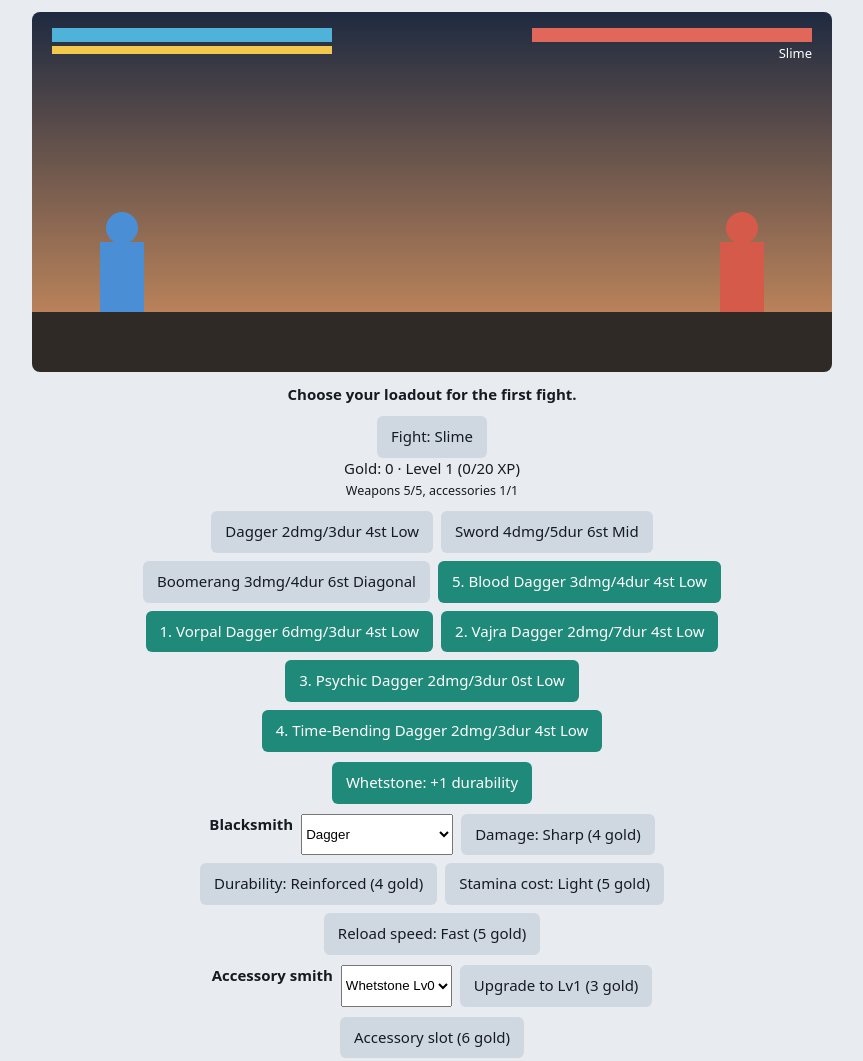
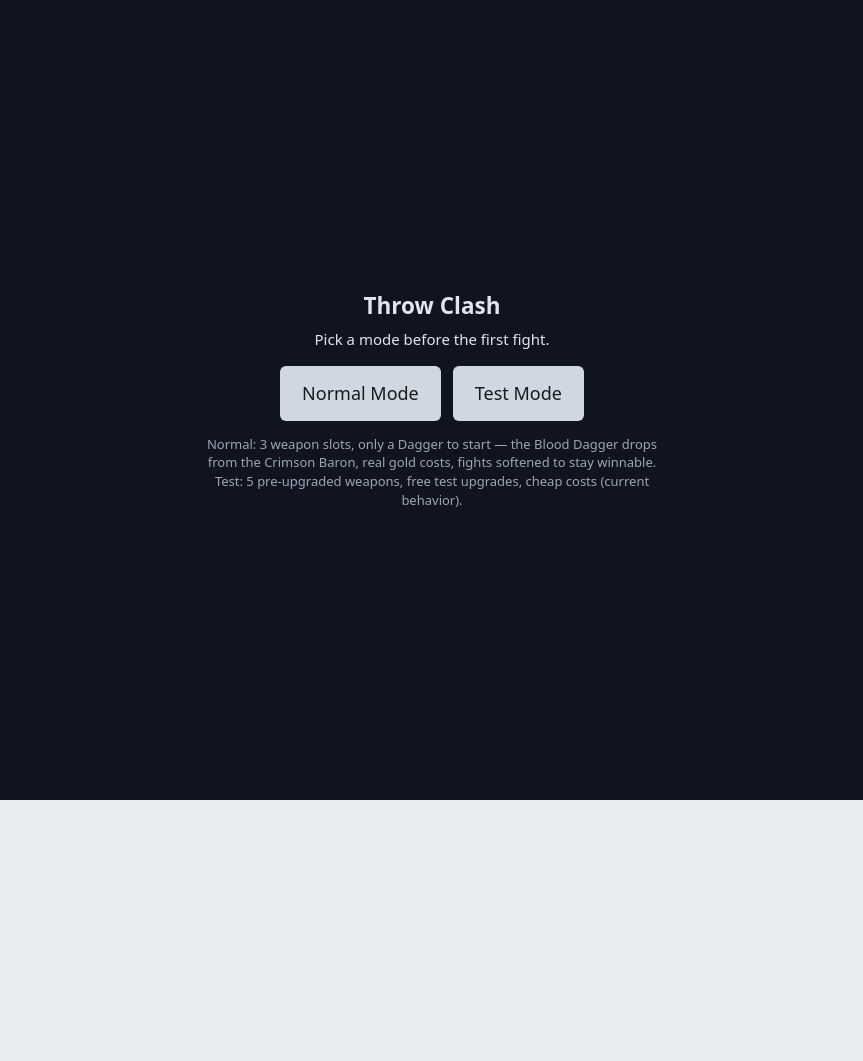
Before and after one commit to heiren39/throw-clash, a plain HTML site: page index.html in a window 1280 px wide. Shown: the top 1061 px of the page, without its empty margins (208-1071 px from the left). After the commit the page ends 800 px from the top, so only its background shows below. Drawn offline with Linux system fonts and the light colour scheme.

Commit message:
Add Test/Normal mode selector and click-advance evolution popup

```diff
--- a/index.html
+++ b/index.html
@@ -23,6 +23,7 @@ p{max-width:640px;color:var(--mut);margin:12px 0 0;text-align:center}
 <div class="row" id="ab"></div>
 <div id="pn"></div>
 <div id="bp"><div><h3>🩸 The Blood Dagger</h3><p style="color:inherit">It drinks what it spills. Every <b>10 throws</b> feeds it enough for <b>one more blacksmith upgrade</b>, in any category.</p><p style="color:inherit">Unlike every other weapon, it can reach <b>level 4 in damage, durability, stamina cost and reload speed</b>: 16 upgrades for 160 uses. It <b>cannot be upgraded without being used</b>. Max out damage, durability and stamina cost and its true form awakens.</p><button id="bpx">Understood</button></div></div><div id="ep" style="position:fixed;inset:0;display:none;align-items:center;justify-content:center;background:rgba(4,6,18,.82);z-index:30;padding:16px"><div style="max-width:520px;text-align:center;background:linear-gradient(#1c1440,#0a0620);color:#e8edf3;border:2px solid #c9a227;border-top:10px solid #c9a227;border-radius:12px;padding:22px;box-shadow:0 0 44px rgba(201,162,39,.55)"><h3 id="ept" style="margin:0 0 10px;font-size:22px;text-shadow:0 0 16px rgba(255,200,80,.9)"></h3><p id="eps" style="color:#c3cadd;line-height:1.55;margin:0 0 14px"></p><button id="epx" style="font:inherit;background:#2a2350;color:#ffe9ad;border:0;border-radius:6px;padding:10px 20px;cursor:pointer">Continue</button></div></div>
+<div id="mode" style="position:fixed;inset:0;display:flex;flex-direction:column;align-items:center;justify-content:center;background:#10141f;z-index:40;padding:20px;text-align:center;color:#dfe6f0"><h2 style="margin:0 0 6px">Throw Clash</h2><p style="margin:0 0 16px;max-width:440px;color:#dfe6f0">Pick a mode before the first fight.</p><div style="display:flex;gap:12px;flex-wrap:wrap;justify-content:center"><button data-m="normal" style="font-size:18px;padding:14px 22px">Normal Mode</button><button data-m="test" style="font-size:18px;padding:14px 22px">Test Mode</button></div><p style="margin:14px 0 0;max-width:480px;font-size:13px;color:#9aa6b6">Normal: 3 weapon slots, only a Dagger to start — the Blood Dagger drops from the Crimson Baron, real gold costs, fights softened to stay winnable.<br>Test: 5 pre-upgraded weapons, free test upgrades, cheap costs (current behavior).</p></div>
 <p>Press a weapon (1–5) to throw it on its own arc. Weapons only clash with others on the same arc, so choose an arc to clash or to slip past. When two weapons clash, the one with higher durability wins and loses durability equal to what it broke. Equal durability breaks both. Damage and durability are separate stats: clashes use durability, hits use damage. The boomerang flies the diagonal arc (V) in an oval and only wears down when it hits another boomerang. It can’t be thrown again until it returns, but it’s ready the moment it does, and it takes 5 seconds to recharge if it breaks. R restarts, and H toggles the Scouter’s HP numbers once you have it.</p>
 <script>
 const cv=document.getElementById('c'),x=cv.getContext('2d'),G=300;
@@ -56,11 +57,11 @@ let S={gold:0,own:[1,1,0,0,1,0,0,0,0],ld:[0,1,4],lv:[0,0,0,0,0,0,0,0],acc:[1,0,0
 S.up=TY.map(()=>[0,0,0,0,0]);S.bs=0;S.al=ACC.map(()=>0);S.as=0;
 const prism=()=>S.eq[8]?S.eq.filter(Boolean).length:0;
 const dmg=i=>(TY[i].dm??TY[i].d)+S.up[i][0]+prism(),dur=i=>TY[i].d+S.up[i][1]+(S.eq[0]?1+lv(0):0)+prism(),cost=i=>Math.max(0,SC[i]-S.up[i][2]);
-let P,E,pr,pt,pl=[],sk,over,ecd,sel=1,lt=0;
+let P,E,pr,pt,pl=[],sk,over,ecd,sel=1,lt=0,begun=0;
 const R=(a,b)=>a+Math.random()*(b-a);
-function reset(){const s=cur(),mh=30+3*(S.pl-1)+(S.eq[2]?8+4*lv(2):0)+3*prism(),sm=20+3*(S.pl-1)+3*prism(),eh=Math.round(s.hp*(1+.25*S.world));
+function reset(){const s=cur(),mh=30+3*(S.pl-1)+(S.eq[2]?8+4*lv(2):0)+3*prism(),sm=20+3*(S.pl-1)+3*prism(),eh=Math.round(s.hp*(1+.25*S.world)*(TEST?1:.75));
 P={hp:mh,max:mh,st:sm,sx:sm,vc:{},cd:TY.map(()=>0),h:0,bn:0,bt:0,ps:0};E={hp:eh,max:eh,boss:s.boss?1:0,cd:TY.map(()=>0),h:0,bn:0,bt:0,ps:0,n:s.n+(s.boss?' (boss)':'')+(S.world?' ★'+S.world:'')};pr=[];pt=[];pl=[];sk=0;over=0;ecd=2}
-reset();
+reset();over=3;
 function thr(o,ti,ai){const O=o?E:P,t=TY[ti],a=AR[ai];if(over||O.cd[ti]>0||(!o&&(!S.ld.includes(ti)||P.st<cost(ti)))||!(o?t.arc===ai:S.eq[9]?ai===3:S.eq[3]?(ai<3||t.boom):t.arc===ai))return;if(!o){P.st-=cost(ti);S.up[ti][4]++}O.cd[ti]=t.boom?999:t.cd*1.6*(o?1:[1,.85,.7,.55,.45][S.up[ti][3]])*(!o&&S.eq[1]?Math.max(.2,.8-.05*lv(1)):1);const T=a.T/t.sp,D=t.d+(o?0:S.up[ti][1]+(S.eq[0]?1+lv(0):0)+prism()+Math.floor(P.vc[ti]||0));if(!o)P.vc[ti]=0;
 pr.push({o,ti,ai,d:D,m:D,dm:(t.dm??t.d)+(o?0:S.up[ti][0]+prism()),fxv:!o&&S.up[ti][0]>=4,fxa:!o&&S.up[ti][1]>=4,fxp:o?!!(E.tel&&E.tel.ps):S.up[ti][2]>=4,dg:a.dg,dir:o?-1:1,x0:o?675:125,y0:250,T,pk:a.pk,vx:555/T,t:0,x:o?675:125,y:250,rot:0,vy:0,post:0,r:12+t.l/6,fl:0,sh:0});if(!o&&S.up[ti][3]>=4){const p=pr[pr.length-1],tpl=Object.assign({},p),c=Object.assign({},p);c.t=.25*p.T;step(c,0);pl.push({x:c.x,y:c.y,age:-Math.max(0,.25*p.T-.1),tpl,red:ti===8,earth:ti===8&&S.up[8][0]>=4&&S.up[8][1]>=4&&S.up[8][2]>=4&&S.up[8][3]>=4});p.tbd=.25*p.T}}
 function spark(px,py,n){for(let i=0;i<n;i++)pt.push({k:'s',x:px,y:py,vx:R(-220,220),vy:R(-260,60),life:.4})}
@@ -77,7 +78,7 @@ p.rot+=p.dir*(bm?20:TY[p.ti].star?16:9)*dt;p.fl=Math.max(0,p.fl-dt);p.sh=Math.ma
 function upd(dt){
 for(const O of[P,E]){O.cd=O.cd.map(v=>Math.max(0,v-dt));O.h=Math.max(0,O.h-dt);if(O.bt>0&&(O.bt-=dt)<=0)O.bn=0;if(O.ps>0){O.ps-=dt;if(O.ps<=0)O.pst=0;O.pa=(O.pa||0)+dt;if(O.pa>=1){O.pa--;O.hp-=(O.pd||1)*(O.pst||1)}}}
 sk=Math.max(0,sk-dt);P.st=Math.min(P.sx,P.st+5*dt);for(const w of S.ld)if(S.up[w][1]>=4&&P.cd[w]<=0)P.vc[w]=Math.min(10,(P.vc[w]||0)+dt);
-if(!over){if(E.tel&&(E.tel.t-=dt)<=0){thr(1,E.tel.w,TY[E.tel.w].arc);E.tel=0}ecd-=dt;if(ecd<=0){const s=cur(),rdy=s.w.filter(i=>E.cd[i]<=0);if(rdy.length){const w=rdy[Math.floor(R(0,rdy.length))];E.tel={w,t:.7,ps:E.boss&&Math.random()<.5}}ecd=R(s.g[0],s.g[1])}}
+if(!over){if(E.tel&&(E.tel.t-=dt)<=0){thr(1,E.tel.w,TY[E.tel.w].arc);E.tel=0}ecd-=dt;if(ecd<=0){const s=cur(),rdy=s.w.filter(i=>E.cd[i]<=0);if(rdy.length){const w=rdy[Math.floor(R(0,rdy.length))];E.tel={w,t:.7,ps:E.boss&&Math.random()<.5}}ecd=R(s.g[0],s.g[1])*(TEST?1:1.25)}}
 for(const p of pr){if(p.dead)continue;step(p,dt);if(p.tbd&&p.t>=p.tbd){p.dead=1;continue}
 const tg=p.o?P:E,rx=p.o?60:680;
 if(!p.hit&&p.x>rx-p.r&&p.x<rx+60+p.r&&p.y>200-p.r&&p.y<G+p.r){hitFx(p,tg);tg.h=.25;sk=.25;spark(p.x,p.y,8);if(TY[p.ti].boom){p.hit=1;p.fl=.2;if(p.t<p.T)p.t=2*p.T-p.t}else p.dead=1}
@@ -132,8 +133,8 @@ function hitFx(p,tg){const t=TY[p.ti];let d=p.dm+(!t.fire&&tg.bn>0?tg.bn:0);if(p
 function wn(i){const u=S.up[i];if(i===8&&u[0]>=4&&u[1]>=4&&u[2]>=4&&u[3]>=4)return'World Rending Knife';return[RLN[u[3]-1],DU[u[1]-1],DM[u[0]-1],STN[u[2]-1],TY[i].n].filter(Boolean).join(' ')}
 const lv=i=>S.al[i]+(S.eq[10]&&i!==10?1+S.al[10]:0),vbn=()=>S.eq[10]?1+S.al[10]:0;
 const aeff=i=>['+'+(1+lv(0))+' durability','-'+(20+5*lv(1))+'% cooldowns','+'+(8+4*lv(2))+' HP','any weapon on low, mid or high','+'+(25+15*lv(4))+'% gold','poison '+(5+Math.min(3,S.al[5])+vbn())+'s, '+(2+Math.max(0,S.al[5]-3)+vbn())+'/tick, stacks x3',(10+5*lv(6))+'% lifesteal',(10+5*lv(7))+'% stamina steal','+'+Math.max(1,S.eq.filter(Boolean).length)+' to all stats','all weapons on the diagonal arc','+'+(1+S.al[10])+' levels to other accessories'][i];
-const CM=.1,TEST=1,SBP=TEST?.5:.1;
-const UC=[[40,80,150,300],[40,80,150,300],[50,100,200,500],[50,100,200,500]].map(r=>r.map(v=>Math.max(1,Math.round(v*CM))));
+let CM=1,TEST=0,SBP=.1;
+let UC=[[40,80,150,300],[40,80,150,300],[50,100,200,500],[50,100,200,500]];
 function can(w,c){const L=S.up[w][c];if(w===8)return L<4&&S.up[8].slice(0,4).reduce((a,b)=>a+b,0)<Math.floor(S.up[8][4]/10);return L<4&&(L<3||!S.up[w].slice(0,4).some(v=>v>=4))}
 function upga(){const o=[];S.acc.forEach((v,i)=>{if(v&&S.al[i]<AMX[i])o.push(i)});if(!o.length)return'';const i=o[Math.floor(R(0,o.length))];S.al[i]++;return' Test upgrade: '+ACC[i].n+' Lv'+S.al[i]+'.'}
 function upg(){const o=[];for(let w=0;w<TY.length;w++)if(S.own[w])for(let c=0;c<4;c++)if(can(w,c))o.push([w,c]);if(!o.length)return'';const[w,c]=o[Math.floor(R(0,o.length))];S.up[w][c]++;return' Test upgrade: '+wn(w)+'.'}
@@ -160,10 +161,12 @@ if(b.dataset.x){const a=S.as,L=S.al[a],cs=Math.max(1,Math.round((30+30*L)*CM));i
 showPanel(pm)};
 pn.onchange=e=>{if(e.target.dataset.bs!==undefined){S.bs=+e.target.value;showPanel(pm)}if(e.target.dataset.as!==undefined){S.as=+e.target.value;showPanel(pm)}};
 const bpe=document.getElementById('bp');function pop(){bpe.style.display='flex'}
-const ep=document.getElementById('ep');function evolve(){const t=document.getElementById('ept'),s2=document.getElementById('eps'),b=document.getElementById('epx');ep.style.display='flex';b.style.display='none';t.textContent='The Blood Dagger is evolving…';s2.textContent='Sixteen upgrades, one blade. The red clock dissolves and the Earth takes its place.';setTimeout(()=>{t.textContent='EVOLVED: WORLD RENDING KNIFE';s2.textContent='All prefixes gone — only the knife that rends the world remains. Its portal opens the Earth and looses three blades.';b.style.display='';},1600)}document.getElementById('epx').onclick=()=>ep.style.display='none';
+const ep=document.getElementById('ep'),ept=document.getElementById('ept'),eps=document.getElementById('eps'),epx=document.getElementById('epx');let evo=0;
+function evolve(){evo=1;ep.style.display='flex';ept.textContent='The Blood Dagger is evolving…';eps.textContent='Sixteen upgrades, one blade. The red clock dissolves and the Earth takes its place.';epx.textContent='Continue'}
+epx.onclick=()=>{if(evo===1){evo=2;ept.textContent='EVOLVED: WORLD RENDING KNIFE';eps.textContent='All prefixes gone — only the knife that rends the world remains. Its portal opens the Earth and looses three blades.';epx.textContent='Understood'}else if(evo===2){evo=0;ep.style.display='none'}};
 document.getElementById('bpx').onclick=()=>{bpe.style.display='none'};
 cv.onpointerdown=()=>{if(over)go()};
-function go(){pn.style.display='none';wb.style.display=ab.style.display='';if(!S.ld.length)S.ld.push(S.own.indexOf(1));setSel(0);labels();reset()}
+function go(){if(!begun)return;pn.style.display='none';wb.style.display=ab.style.display='';if(!S.ld.length)S.ld.push(S.own.indexOf(1));setSel(0);labels();reset()}
 function endB(){let m='Defeated. Adjust your loadout and retry.';
 if(over===1){const s=cur(),g=Math.round(R(s.gold[0],s.gold[1])*(1+.25*S.world)*(S.eq[4]?1.25+.15*lv(4):1));S.gold+=g;const xg=Math.round(s.hp/2);S.xp+=xg;m='Victory! +'+g+' gold, +'+xg+' XP.';while(S.xp>=20*S.pl){S.xp-=20*S.pl;S.pl++;m+=' Level up! (Lv '+S.pl+': +3 HP, +3 stamina)'}
 const wl=[0,1,2,3,4,5,6,7].filter(i=>!S.own[i]),al=[0,1,2,3,4,5,6,7,8,9,10].filter(i=>!S.acc[i]);
@@ -171,8 +174,14 @@ if(TEST||s.boss||Math.random()<.35){const ow=[0,1,2,3,4,5,6,7].filter(i=>S.own[i
 if(al.length&&(TEST||s.boss||Math.random()<.3)){const i=al[Math.floor(R(0,al.length))];S.acc[i]=1;m+=' Dropped accessory: '+ACC[i].n+'.'}else if(TEST)m+=upga()
 if(s.sb&&!S.own[8]){S.own[8]=1;S.pop=1;m+=' The Crimson Baron fell! Dropped: BLOOD DAGGER.'}if(s.boss&&!S.relic){S.relic=1;m+=' Dropped relic: Scouter (auto-equipped).'}if(++S.stage>=EN.length){S.stage=0;S.world++;m+=' World cleared! Enemies grow stronger.'}S.sb=S.stage===EN.length-1&&Math.random()<SBP?1:0}
 showPanel(m);if(S.pop){S.pop=0;pop()}}
-if(TEST){for(let i=9;i<=12;i++)S.own[i]=1;S.up[9][0]=4;S.up[10][1]=4;S.up[11][2]=4;S.up[12][3]=4;S.own[8]=1;S.up[8][4]=1000;S.ws=5;S.ld=[9,10,11,12,8];labels()}
-over=3;showPanel('Choose your loadout for the first fight.');
+function startGame(m){
+TEST=m==='test';CM=TEST?.1:1;SBP=TEST?.5:.1;
+UC=UC.map(r=>r.map(v=>Math.max(1,Math.round(v*CM))));
+if(TEST){for(let i=9;i<=12;i++)S.own[i]=1;S.up[9][0]=4;S.up[10][1]=4;S.up[11][2]=4;S.up[12][3]=4;S.own[8]=1;S.up[8][4]=1000;S.ws=5;S.ld=[9,10,11,12,8]}
+else{S.own=[1,0,0,0,0,0,0,0,0,0,0,0,0];S.ld=[0];S.ws=3;S.sa=1}
+labels();begun=1;over=3;showPanel('Choose your loadout for the first fight.')}
+const md=document.getElementById('mode');
+md.querySelectorAll('button').forEach(b=>b.onclick=()=>{md.style.display='none';startGame(b.dataset.m)});
 addEventListener('keydown',e=>{const k=e.key.toLowerCase();
 if(/^[1-5]$/.test(k))pick(+k-1);else if(/^[zxcv]$/.test(k))thr(0,S.ld[sel],'zxcv'.indexOf(k));else if(k==='h'&&S.relic)S.rn=!S.rn;else if((k==='r'||k==='enter'||k===' ')&&over)go()});
 
```
